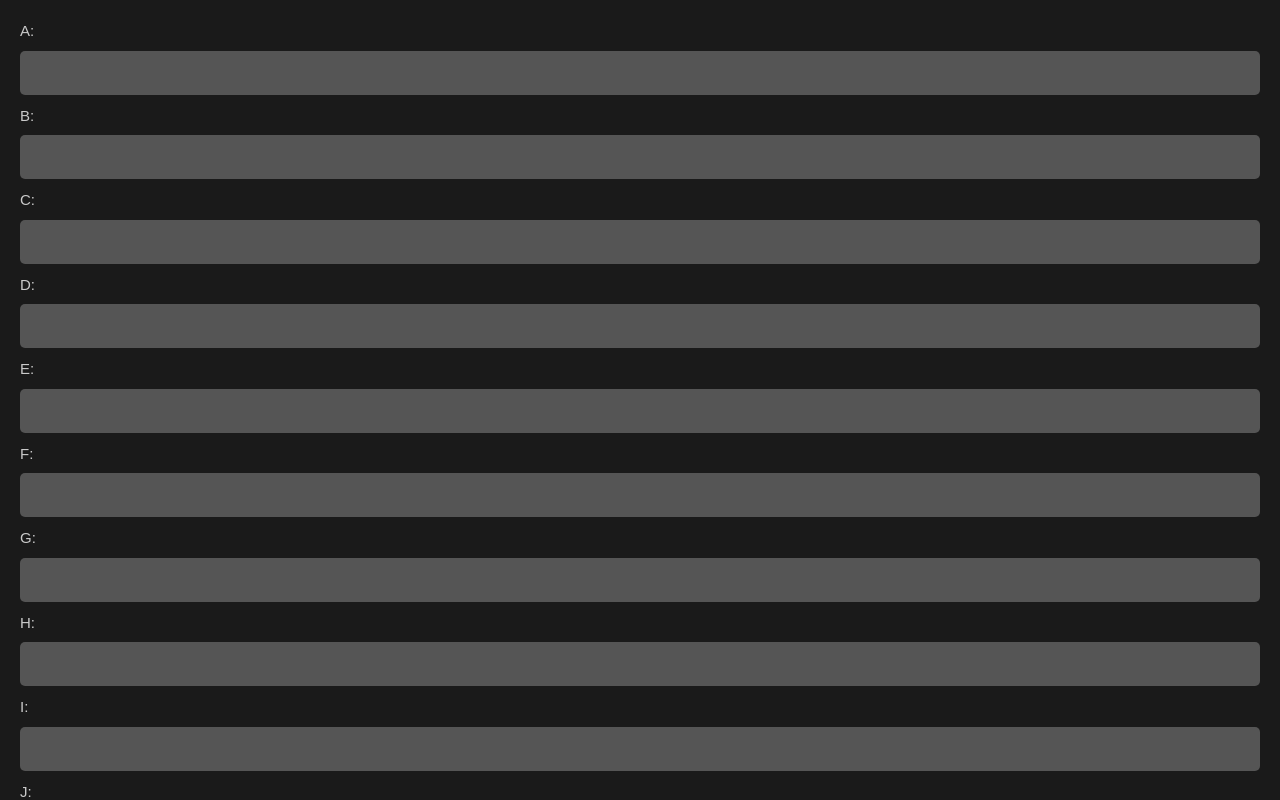
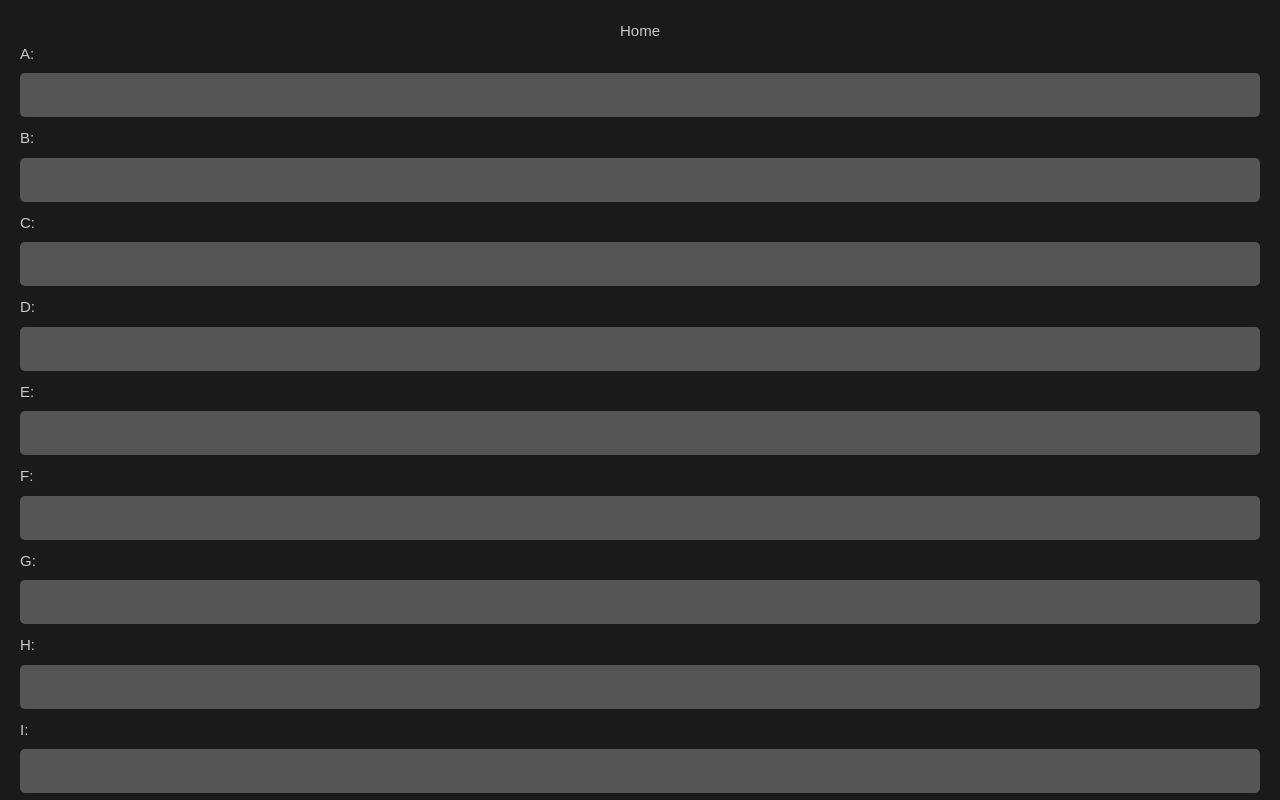
Before and after one commit to AlexScigalszky/letstalkenglish-2.0, an Angular app: page /alphabet in a window 1280 px wide. Shown: the top 800 px of the page. Built offline with nearby package versions, Linux system fonts and the light colour scheme.

Commit message:
add home button

```diff
--- a/src/app/app.component.html
+++ b/src/app/app.component.html
@@ -1 +1,4 @@
+<article>
+  <a class="link-important" [routerLink]="['/']">Home</a>
+</article>
 <router-outlet></router-outlet>
--- a/src/app/app.component.ts
+++ b/src/app/app.component.ts
@@ -1,11 +1,11 @@
 import { Component } from '@angular/core';
 import { CommonModule } from '@angular/common';
-import { RouterOutlet } from '@angular/router';
+import { RouterLink, RouterOutlet } from '@angular/router';
 
 @Component({
   selector: 'app-root',
   standalone: true,
-  imports: [CommonModule, RouterOutlet],
+  imports: [CommonModule, RouterOutlet, RouterLink],
   templateUrl: './app.component.html',
   styleUrl: './app.component.scss',
 })
--- a/src/styles.scss
+++ b/src/styles.scss
@@ -1,8 +1,14 @@
+// variables
+:root {
+  --color-red: #611;
+  --color-dark-red: #4d0f45;
+  --color-light-grey: #cacaca;
+}
 /* You can add global styles to this file, and also import other style files */
 body {
   font-family: Arial, sans-serif;
   background-color: #1a1a1a;
-  color: #cacaca;
+  color: var(--color-light-grey);
   text-align: center;
   padding: 20px;
 }
@@ -10,8 +16,8 @@ body {
 a,
 button {
   text-decoration: none;
-  color: #cacaca;
-  background-color: #611;
+  color: var(--color-light-grey);
+  background-color: var(--color-red);
   border-radius: 5px;
   padding: 10px;
   transition: background-color 0.3s ease;
@@ -19,23 +25,29 @@ button {
   cursor: pointer;
 }
 
+.link-important {
+  display: contents !important;
+  align-self: self-start;
+}
+
+
 .btn-primary {
-  color: #cacaca;
-  background-color: #611;
+  color: var(--color-light-grey);
+  background-color: var(--color-red);
   transition: background-color 0.3s ease;
 }
 
 a:hover,
 button:hover {
-  background-color: #4d0f45;
+  background-color: var(--color-dark-red);
 }
 
-input {
+input, select {
   padding: 10px;
   font-size: 16px;
   margin-right: 10px;
   background-color: #555;
-  color: #cacaca;
+  color: var(--color-light-grey);
   border: none;
   border-radius: 5px;
   outline: none;
@@ -47,5 +59,5 @@ input {
 }
 
 .red {
-  color: #611;
+  color: var(--color-red);
 }
```
